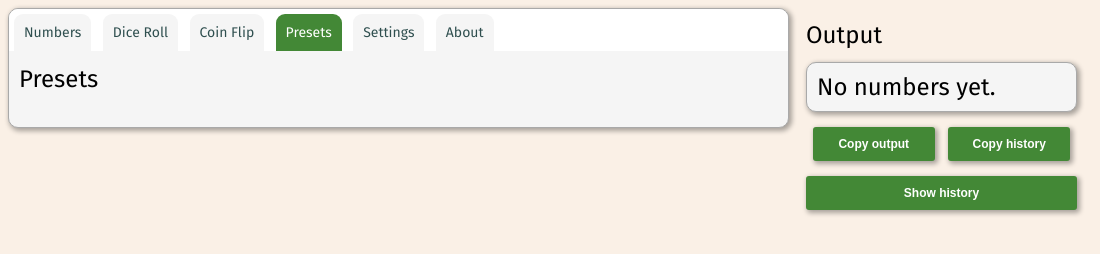
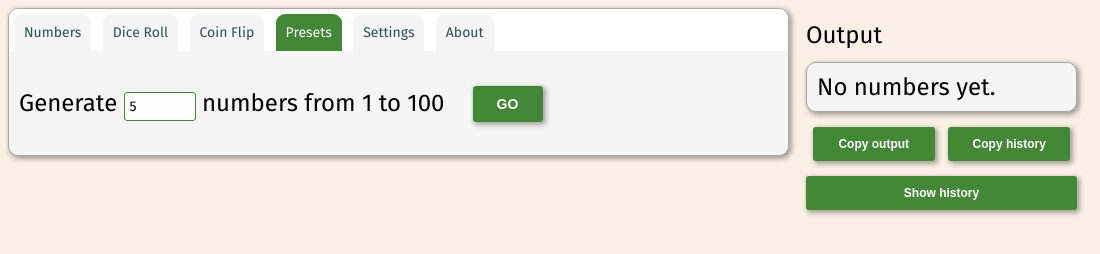
Before and after one commit to njs-guy/RNG-Machine, an Electron app: page build/index.html in a window 1100 px wide. Both pictures are taken after a click on the button "Presets". Drawn offline with Linux system fonts and the light colour scheme.

Commit message:
Finally added a preset page

```diff
--- a/build/index.html
+++ b/build/index.html
@@ -82,7 +82,7 @@
             </form>
          </div> <!-- End dice roll tab -->
 
-      <!-- Coin Flip tab -->
+         <!-- Coin Flip tab -->
          <div id="coinfliptab" class="tabcontent">
          <p></p> <!-- Left blank for spacing -->
             <form>
@@ -96,9 +96,14 @@
             </form>
          </div> <!-- End coin flip tab -->
 
-      <!-- Presets tab -->
+         <!-- Presets tab -->
+         <p></p> <!-- Left blank for spacing -->
          <div id="presetstab" class="tabcontent">
-            <p>Presets</p>
+            <div class="preset-desc">
+               <p>Generate <input type="number" class="preset-num" id="num-preset" name="rangeMax" min="2" max="20" value="5"> numbers from 1 to 100</p>
+            </div>
+            <button type="button" onclick="usePreset(1)" class="btn btn-preset">GO</button>
+
          </div> <!-- End presets tab -->
 
          <!-- Settings tab -->
--- a/build/script.js
+++ b/build/script.js
@@ -189,6 +189,19 @@ function flipCoins() {
     outputNumbers(nums, true);
 }
 
+function usePreset(preset=1) {
+    var nums = [];
+
+    switch(preset){
+        case 1:
+            nums = generateNumbers(parseInt(document.getElementById("num-preset").value), 1, 100, true);
+            outputNumbers(nums);
+            break;
+        default:
+            console.log("Undefined preset");
+    }
+}
+
 // Takes what's currently in the output panel and copies it to the clipboard
 function copyOutput() {
     const output = document.getElementById("outputbox");
--- a/build/style.css
+++ b/build/style.css
@@ -92,6 +92,7 @@ input[type=number]:focus {
 }
 
 input[type=number] {
+    width: 60px;
     -moz-appearance: textfield; /* Removes num arrows */
 }
 
@@ -139,6 +140,24 @@ input::-webkit-inner-spin-button {
     text-align: center;
     margin-top: 15px;
 }
+
+.btn-preset {
+    clear: right;
+    float: right;
+    margin-left: 2em;
+    margin-top: 1.5em;
+    width: 5em;
+}
+
+.preset-desc {
+    float: left;
+}
+
+/*
+.preset-num {
+    width: 75px;
+}
+*/
 
 .tabbar {
     margin: -10px;
```
